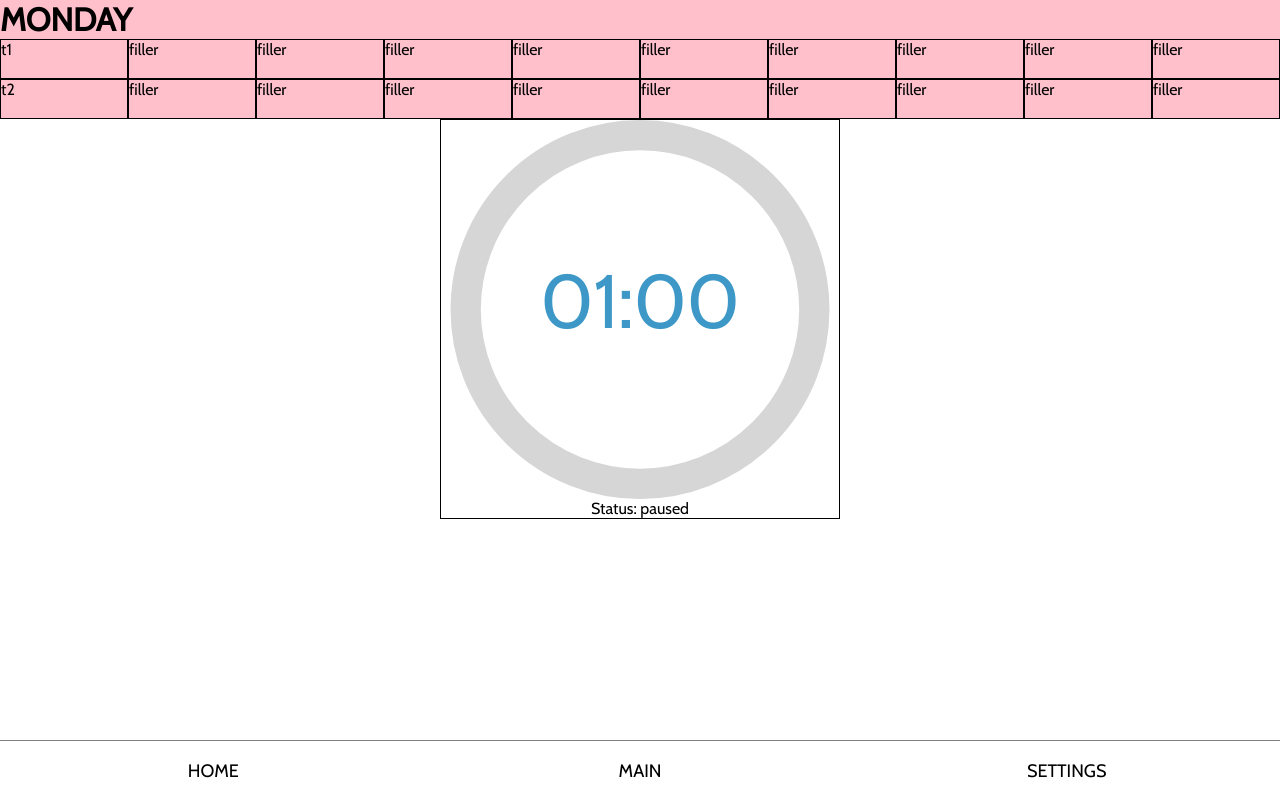
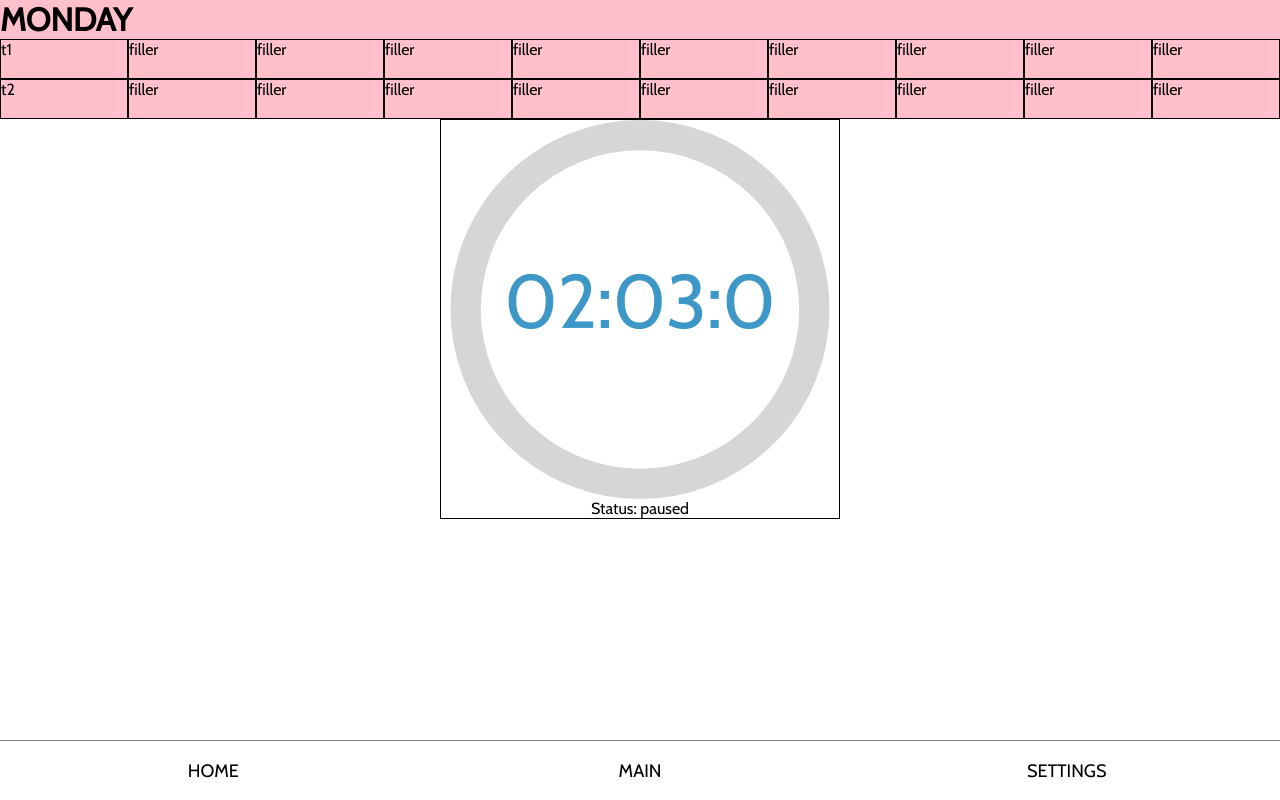
Before and after one commit to brianqian/nsuns-timer, a React (Create React App) app: page / in a window 1280 px wide. Built offline with nearby package versions, Linux system fonts and the light colour scheme.

Commit message:
stopwatch with hundredths working

```diff
--- a/src/Pages/App/App.tsx
+++ b/src/Pages/App/App.tsx
@@ -30,7 +30,7 @@ const Container = styled.div`
 `;
 
 const tempDatabase = {
-  defaultLength: 60,
+  defaultLength: 123,
 };
 
 function App() {
--- a/src/components/Stopwatch/Stopwatch.tsx
+++ b/src/components/Stopwatch/Stopwatch.tsx
@@ -1,4 +1,4 @@
-import React, { useState, useEffect } from 'react';
+import React, { useState, useEffect, useReducer } from 'react';
 import styled from 'styled-components/macro';
 import { CircularProgressbar } from 'react-circular-progressbar';
 import 'react-circular-progressbar/dist/styles.css';
@@ -20,59 +20,49 @@ const Container = styled.div`
   flex-direction: column;
 `;
 
-const Circle = styled.div`
-  height: 200px;
-  width: 200px;
-  border: 8px solid red;
-  border-radius: 100px;
-  position: relative;
-  p {
-    text-align: center;
-    font-size: 18px;
-    line-height: 18px;
-    padding: 91px 0;
-    position: absolute;
-    width: 100%;
-  }
-`;
-
-function Stopwatch({ totalSeconds = 60, isRunning, toggle, ms }: Props) {
+function Stopwatch({ totalSeconds = 60, isRunning, toggle }: Props) {
   // This is the outside container that handles layout and controls the state of total seconds
-  // StyledClock should be responsible for rendering the state.
   // Pause/play should be handled by parent since playstate affects spotify controls (future)
   //
 
-  const [actualSeconds, setActualSeconds] = useState(totalSeconds);
+  const [initialTime, setInitialTime] = useState(0);
+  const [msRemaining, setMsRemaining] = useState(totalSeconds * 1000);
 
   useEffect(() => {
     let interval: any;
-    if (isRunning && actualSeconds > 0) {
+    setInitialTime(new Date().getTime());
+    if (isRunning && msRemaining > 0) {
       interval = setInterval(() => {
-        setActualSeconds(actualSeconds - 1);
-      }, 1000);
+        const elapsedMs = new Date().getTime() - initialTime;
+        setMsRemaining(msRemaining - elapsedMs);
+      }, 89);
     }
-    console.log(interval);
     return () => clearInterval(interval);
-  }, [isRunning, actualSeconds]);
+  }, [isRunning, msRemaining]);
 
-  const formatSeconds = (initialSeconds: number) => {
-    let minutes: number | string = Math.floor(initialSeconds / 60);
-    let seconds: number | string = initialSeconds % 60;
+  const formatSeconds = (initialMs: number) => {
+    const minuteLength = 1000 * 60;
+    const secondLength = 1000;
+    let minutes: number | string = Math.floor(initialMs / minuteLength);
+    let seconds: number | string = Math.floor((initialMs - minutes * minuteLength) / secondLength);
+    let hs: number | string = (
+      (initialMs - minutes * minuteLength - seconds * secondLength) /
+      10
+    ).toFixed(0);
+
     if (minutes < 10) minutes = '0' + minutes;
     if (seconds < 10) seconds = '0' + seconds;
-    return `${minutes}:${seconds}`;
+    // if (hs < 0) hs = '0' + hs;
+    return `${minutes}:${seconds}:${hs}`;
   };
 
   return (
     <Container onClick={toggle}>
       <CircularProgressbar
-        value={1 - actualSeconds / totalSeconds}
+        value={1 - msRemaining / (totalSeconds * 1000)}
         maxValue={1}
-        text={formatSeconds(actualSeconds)}
+        text={formatSeconds(msRemaining)}
       />
-      {/* <Circle onClick={toggle}>
-        <p>{formatSeconds(actualSeconds)}</p>
-      </Circle> */}
       <p>Status: {isRunning ? 'running' : 'paused'}</p>
     </Container>
   );
```
